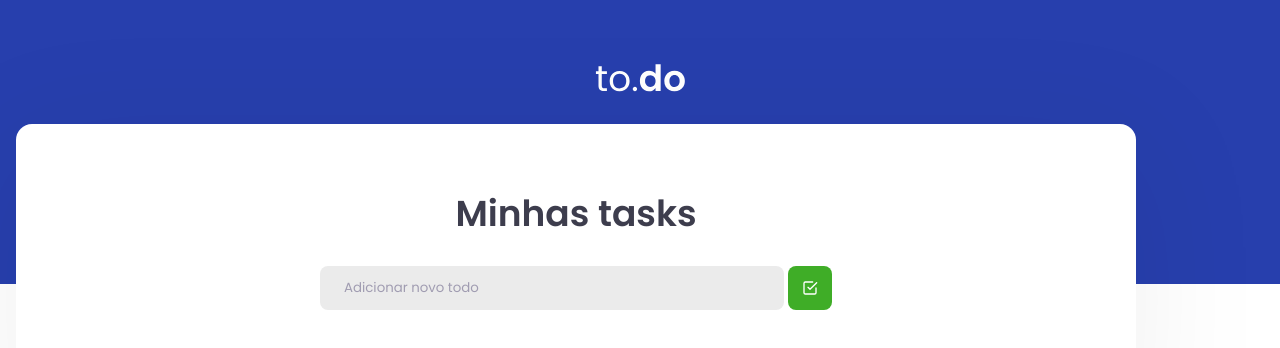
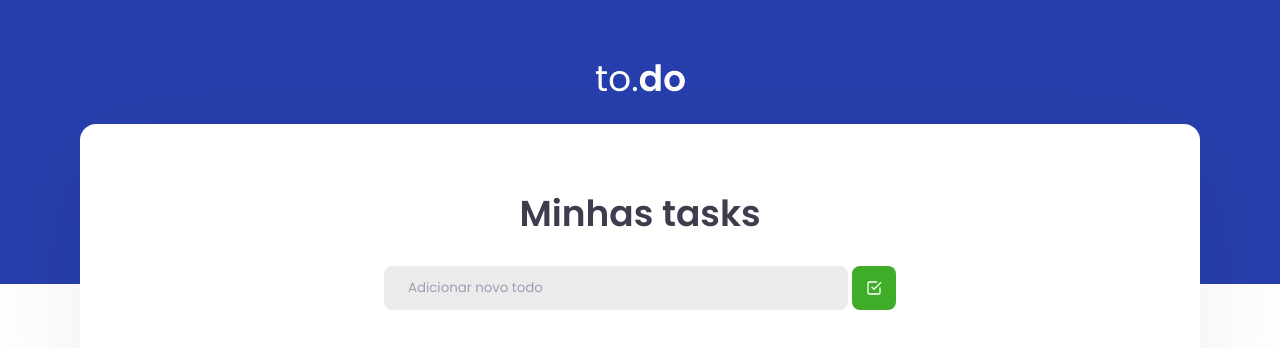
Before and after one commit to Jamez-Mayke/Concepts-react, a React app: page / in a window 1280 px wide. Shown: the top 348 px of the page. Built offline with nearby package versions, Linux system fonts and the light colour scheme.

Commit message:
Alinhando container da task-list

```diff
--- a/src/styles/tasklist.scss
+++ b/src/styles/tasklist.scss
@@ -1,10 +1,11 @@
 section.task-list {
+  width: 100vw;
   background: var(--shapes);
   border-radius: 1rem;
 
   margin-top: -10rem;
-  margin-left: 1rem;
-  margin-right: 1rem;
+  margin-left: auto;
+  margin-right: auto;
   padding: 70px 60px;
 
   filter: drop-shadow(0px 24px 64px rgba(0, 0, 0, 0.06));
```
